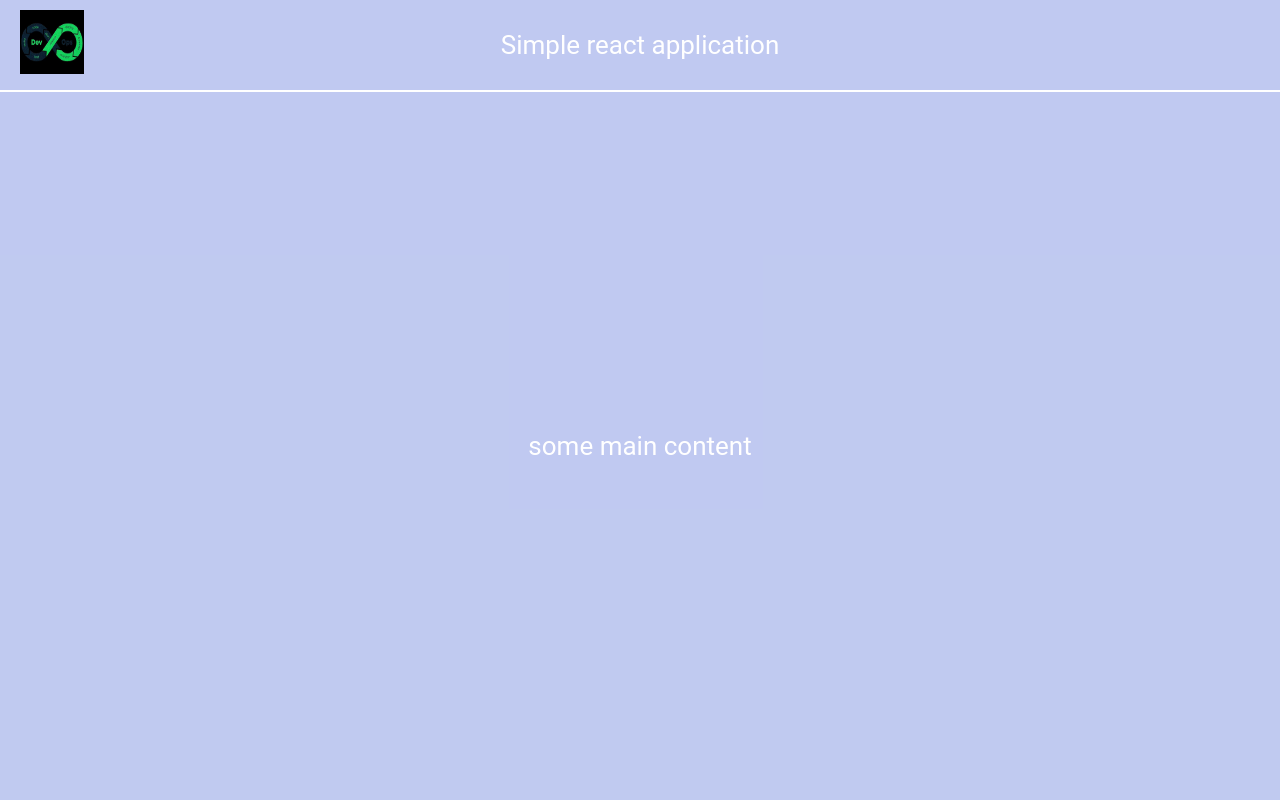
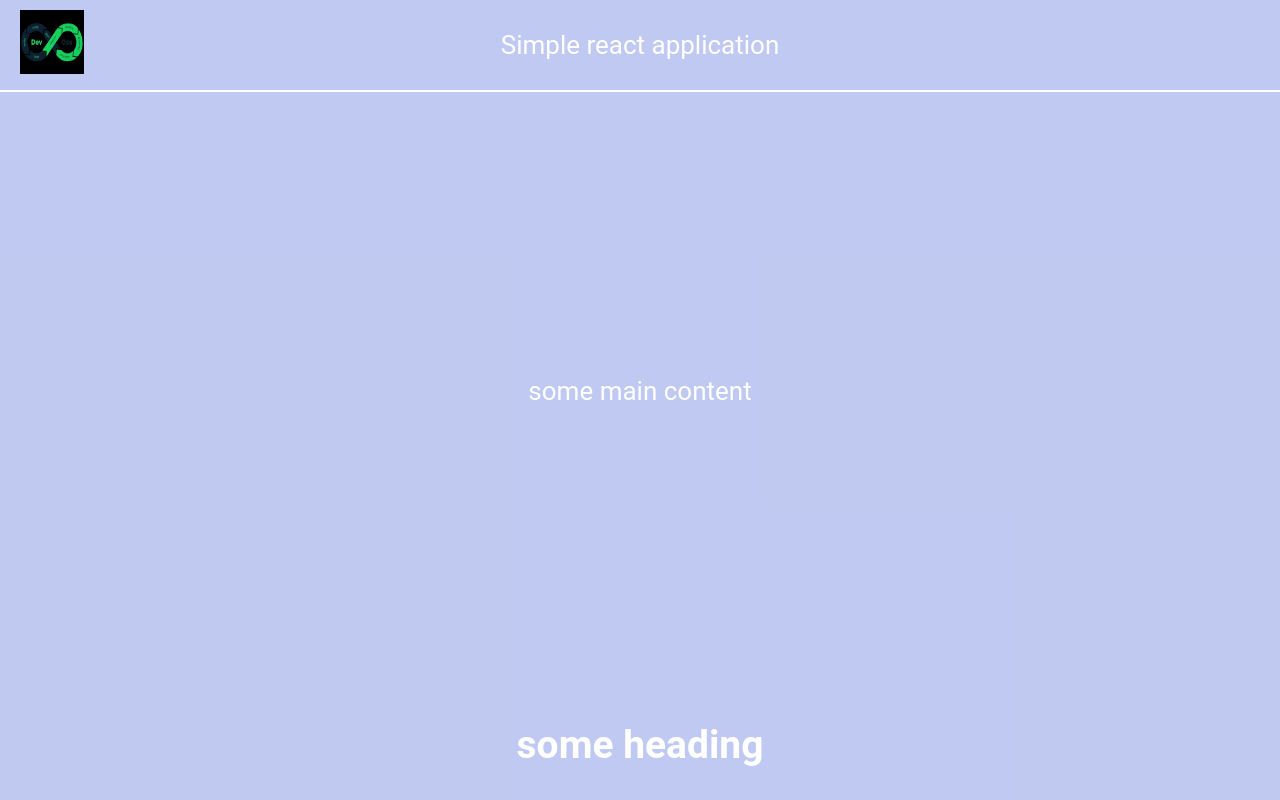
Before and after one commit to Abhay-Joshi-Git/CICD-react, a React (Create React App) app in the folder a/: page / in a window 1280 px wide. Built offline with nearby package versions, Linux system fonts and the light colour scheme.

Commit message:
added h2

```diff
--- a/a/src/App.js
+++ b/a/src/App.js
@@ -15,6 +15,9 @@ class App extends Component {
         <div className="App-body">
           some main content
         </div>
+        <h2>
+          some heading
+        </h2>
       </div>
     );
   }
```
Also changed, not shown: 1 other file (tests, documents, lock files or other folders).
